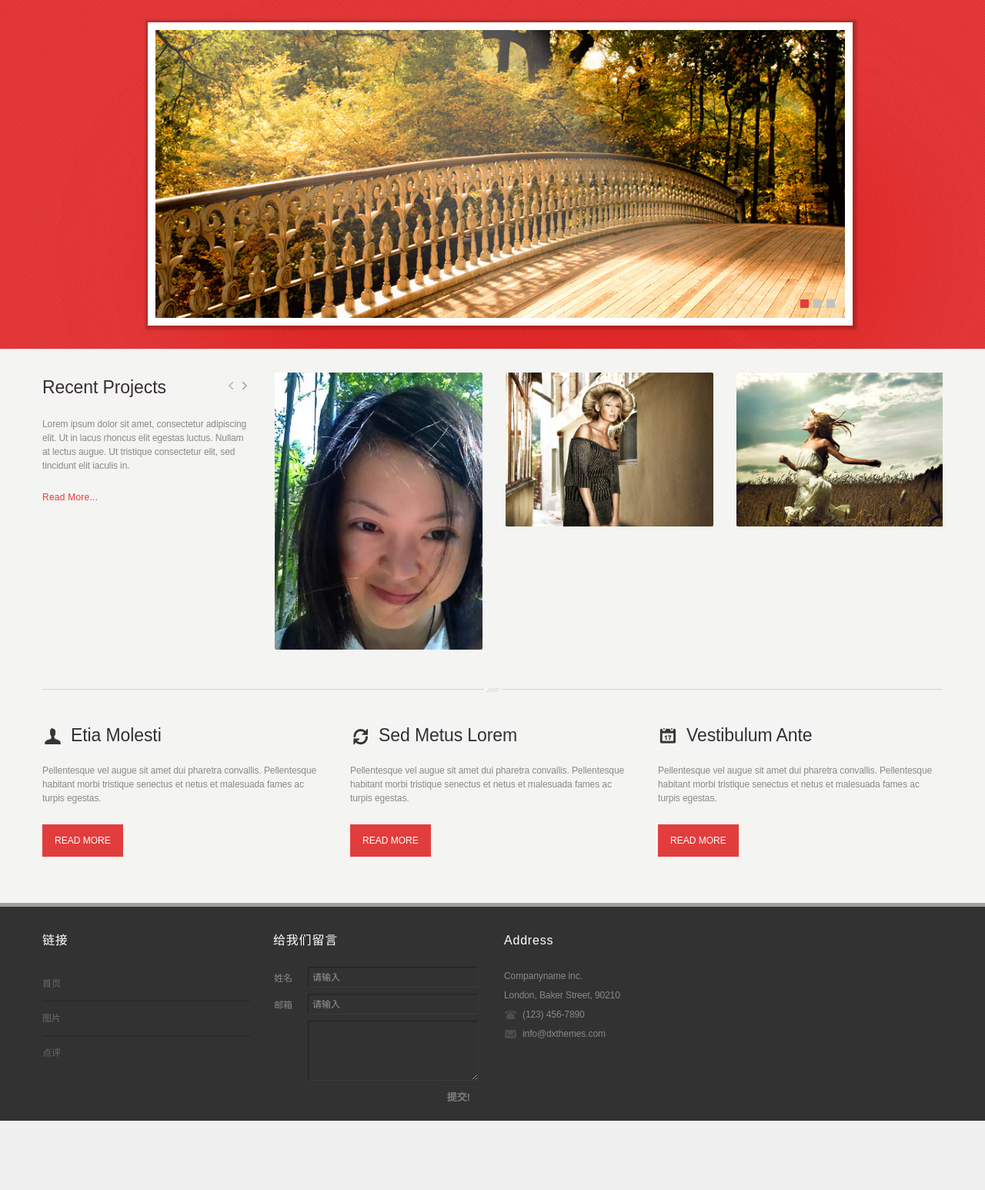
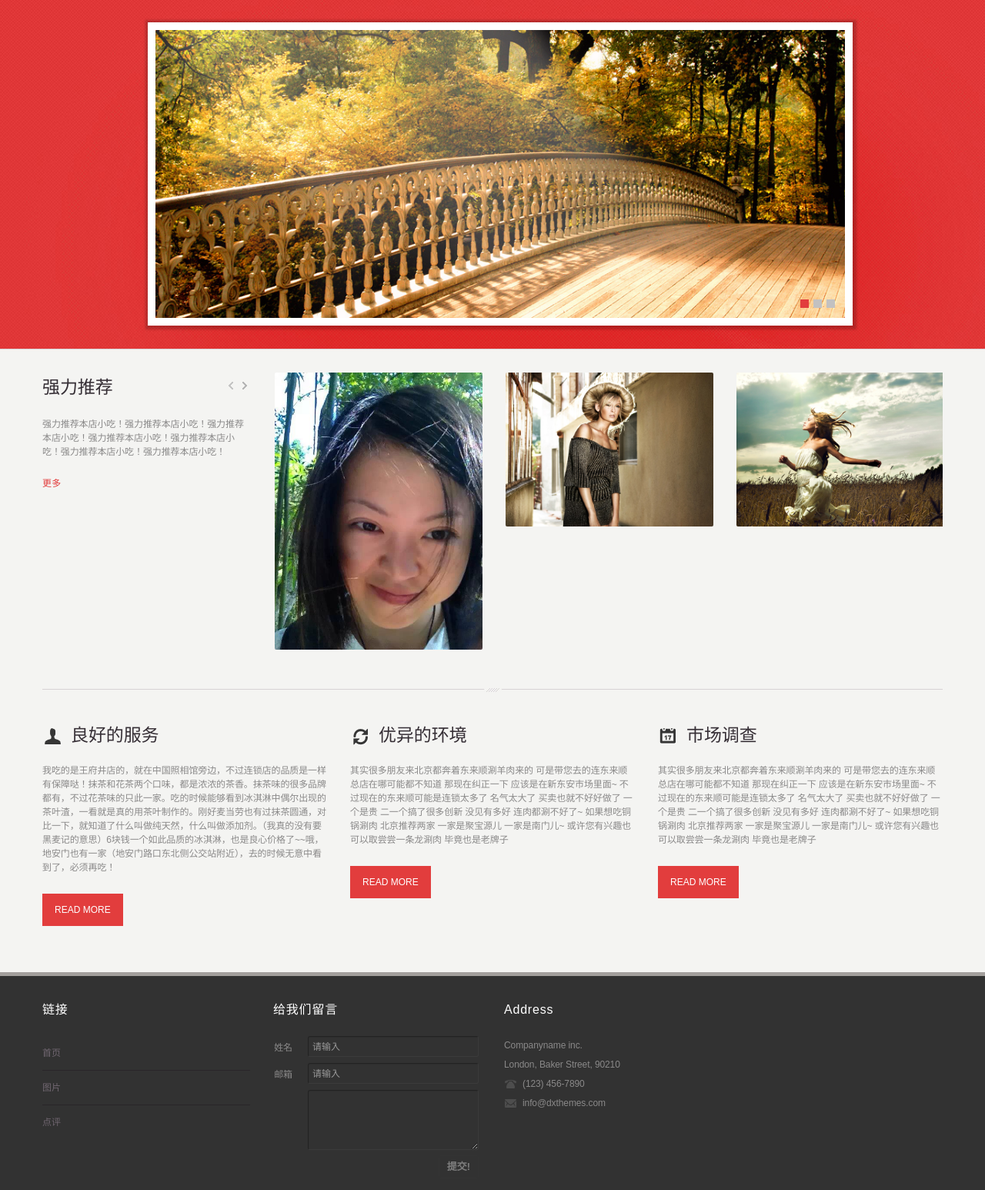
Before and after one commit to shixiutingfen/sugarcoffee, a Flask app: page / in a window 1280 px wide. Shown: the part 141-1687 px from the top of the page at 77% size. Before the commit the page ends 1597 px from the top, so only its background shows below. Run offline with Flask 2, Linux system fonts and the light colour scheme; some web fonts are replaced.

Commit message:
的撒的撒

```diff
--- a/templates/index.html
+++ b/templates/index.html
@@ -45,13 +45,11 @@
         <!--Recent Projects Block-->
         <div class="row">
             <div class="span3">
-                <h3>Recent Projects</h3>
+                <h3>强力推荐</h3>
                 <p class="hidden-phone">
-                    Lorem ipsum dolor sit amet, consectetur adipiscing elit.
-                    Ut in lacus rhoncus elit egestas luctus. Nullam at lectus augue.
-                    Ut tristique consectetur elit, sed tincidunt elit iaculis in.
+                    强力推荐本店小吃！强力推荐本店小吃！强力推荐本店小吃！强力推荐本店小吃！强力推荐本店小吃！强力推荐本店小吃！强力推荐本店小吃！
                 </p>
-                <a class="read-more hidden-phone" href="#">Read More...</a>
+                <a class="read-more hidden-phone" href="#">更多</a>
             </div>
             <div class="span9">
                 <div class="carousel btleft" id="latest-work">
@@ -123,30 +121,26 @@
             <div class="span4 features-block">
                 <img class="im-bottom" src="/static/images/icon1a.png" />
                 <img class="im-top" src="/static/images/icon1.png" />
-                <h3>Etia Molesti</h3>
+                <h3>良好的服务</h3>
 
-                <p>Pellentesque vel augue sit amet dui pharetra convallis. Pellentesque habitant morbi tristique
-                    senectus et netus et malesuada fames ac turpis egestas.</p>
+                <p>我吃的是王府井店的，就在中国照相馆旁边，不过连锁店的品质是一样有保障哒！抹茶和花茶两个口味，都是浓浓的茶香。抹茶味的很多品牌都有，不过花茶味的只此一家。吃的时候能够看到冰淇淋中偶尔出现的茶叶渣，一看就是真的用茶叶制作的。刚好麦当劳也有过抹茶圆通，对比一下，就知道了什么叫做纯天然，什么叫做添加剂。（我真的没有要黑麦记的意思）6块钱一个如此品质的冰淇淋，也是良心价格了~~哦，地安门也有一家（地安门路口东北侧公交站附近），去的时候无意中看到了，必须再吃！</p>
                 <button class="btn btn-read" type="button">read more</button>
             </div>
             <div class="span4 features-block">
 
                 <img class="im-bottom" src="/static/images/icon2a.png" />
                 <img class="im-top" src="/static/images/icon2.png" />
-                <h3>Sed Metus Lorem</h3>
+                <h3>优异的环境</h3>
 
-                <p>Pellentesque vel augue sit amet dui pharetra convallis. Pellentesque habitant morbi tristique
-                    senectus et netus et malesuada fames ac turpis egestas.</p>
+                <p>其实很多朋友来北京都奔着东来顺涮羊肉来的 可是带您去的连东来顺总店在哪可能都不知道 那现在纠正一下 应该是在新东安市场里面~ 不过现在的东来顺可能是连锁太多了 名气太大了 买卖也就不好好做了 一个是贵 二一个搞了很多创新 没见有多好 连肉都涮不好了~ 如果想吃铜锅涮肉 北京推荐两家 一家是聚宝源儿 一家是南门儿~ 或许您有兴趣也可以取尝尝一条龙涮肉 毕竟也是老牌子</p>
                 <button class="btn btn-read" type="button">read more</button>
             </div>
             <div class="span4 features-block">
 
                 <img class="im-bottom" src="/static/images/icon3a.png" />
                 <img class="im-top" src="/static/images/icon3.png" />
-                <h3>Vestibulum Ante</h3>
-
-                <p>Pellentesque vel augue sit amet dui pharetra convallis. Pellentesque habitant morbi tristique
-                    senectus et netus et malesuada fames ac turpis egestas.</p>
+                <h3>市场调查</h3>
+                <p>其实很多朋友来北京都奔着东来顺涮羊肉来的 可是带您去的连东来顺总店在哪可能都不知道 那现在纠正一下 应该是在新东安市场里面~ 不过现在的东来顺可能是连锁太多了 名气太大了 买卖也就不好好做了 一个是贵 二一个搞了很多创新 没见有多好 连肉都涮不好了~ 如果想吃铜锅涮肉 北京推荐两家 一家是聚宝源儿 一家是南门儿~ 或许您有兴趣也可以取尝尝一条龙涮肉 毕竟也是老牌子</p>
                 <button class="btn btn-read" type="button">read more</button>
             </div>
         </div>
```
